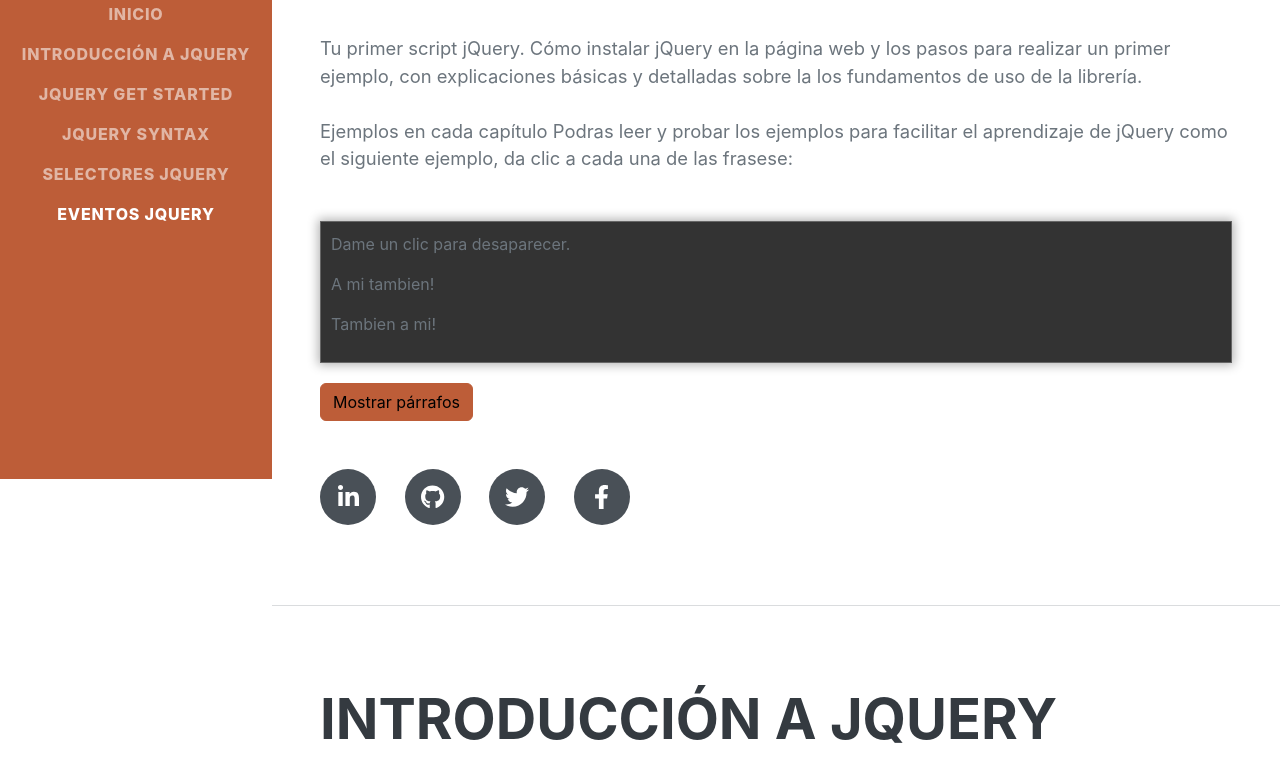
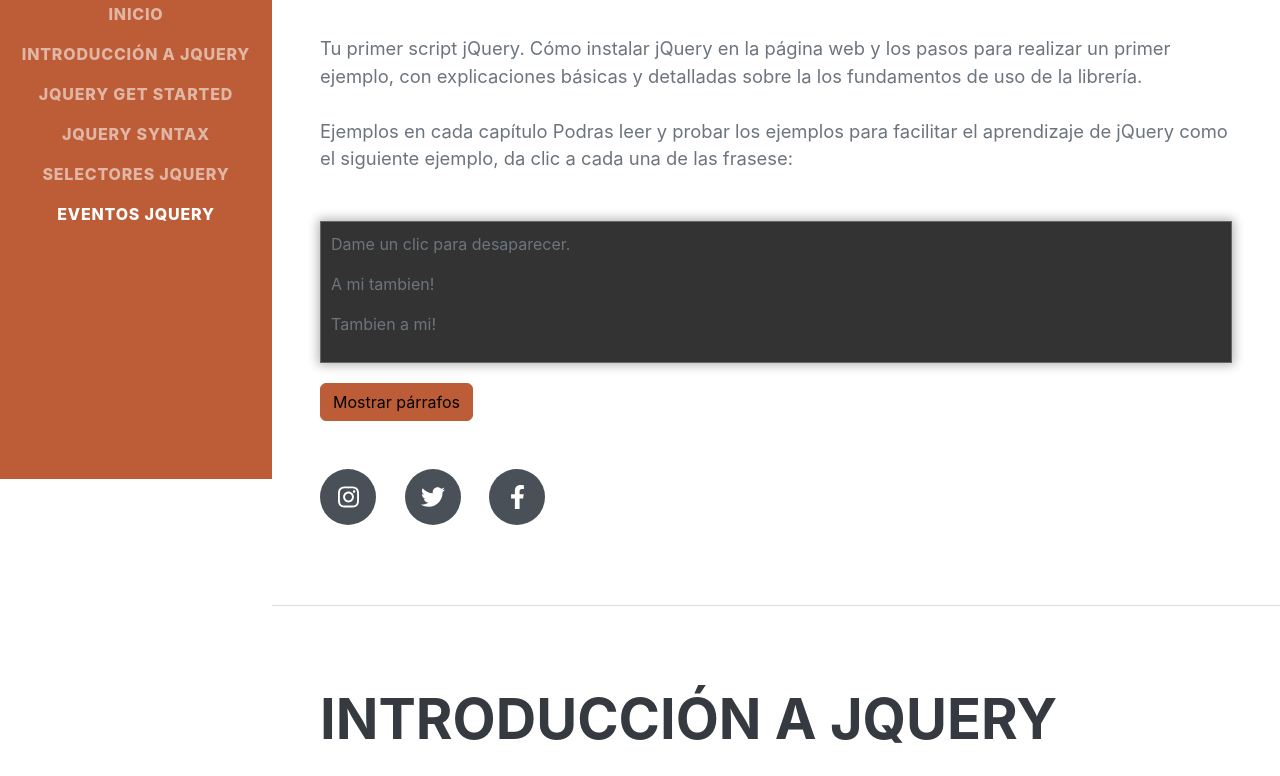
Before and after one commit to mvespin1/10038_Grupo02_PRUEBA, a plain HTML site: page index.html in a window 1280 px wide. Shown: the part 321-1097 px from the top of the page. Drawn offline with nearby package versions, Linux system fonts and the light colour scheme; a web font is replaced by a local one.

Commit message:
Update index.html

```diff
--- a/index.html
+++ b/index.html
@@ -27,7 +27,7 @@
     <!-- Navigation-->
     <nav class="navbar navbar-expand-lg navbar-dark bg-primary fixed-top" id="sideNav">
         <a class="navbar-brand js-scroll-trigger" href="#page-top">
-            <span class="d-block d-lg-none">Grupo 2</span>
+            <span class="d-block d-lg-none">GRUPO 2 -- JQuery</span>
             <span class="d-none d-lg-block"><img class="img-fluid img-profile  mx-auto mb-2" src="assets/img/logo.png"
                     alt="..." /></span>
             <!-- rounded-circle-->
@@ -71,10 +71,9 @@
                  <button id="mostrarParrafosInicio" class="btn btn-primary">Mostrar párrafos</button>
                  <p class="lead mb-5"></p>
                 <div class="social-icons">
-                    <a class="social-icon" href="#!"><i class="fab fa-linkedin-in"></i></a>
-                    <a class="social-icon" href="#!"><i class="fab fa-github"></i></a>
-                    <a class="social-icon" href="#!"><i class="fab fa-twitter"></i></a>
-                    <a class="social-icon" href="#!"><i class="fab fa-facebook-f"></i></a>
+                    <a class="social-icon" href="https://www.instagram.com/espe.u/" target="_blank"><i class="fab fa-instagram"></i></a>
+                    <a class="social-icon" href="https://twitter.com/ESPEU" target="_blank"><i class="fab fa-twitter"></i></a>
+                    <a class="social-icon" href="https://www.facebook.com/ESPE.U" target="_blank"><i class="fab fa-facebook-f"></i></a>
                 </div>
             </div>
         </section>
```
